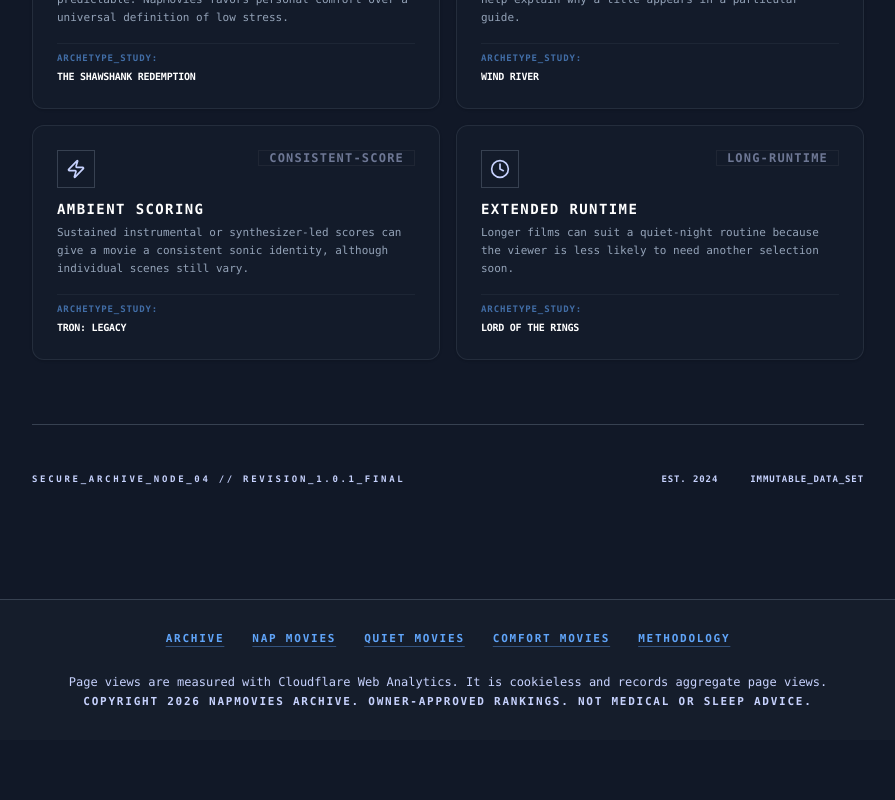
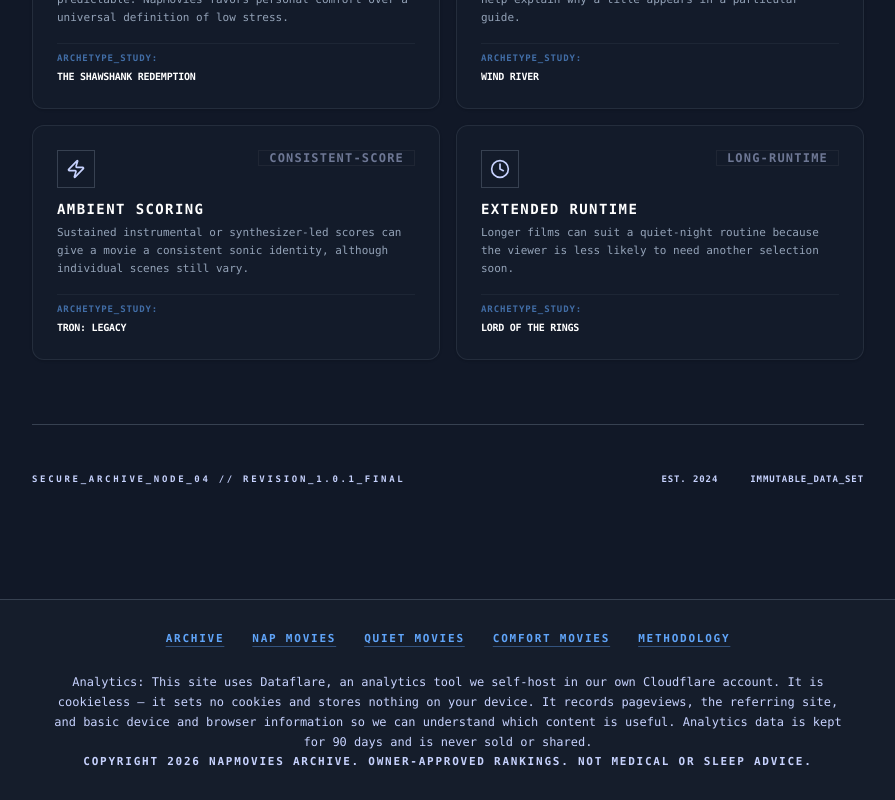
Before and after one commit to sthoms12/nap-movies-the-sleep-friendly-movie-database, a React (Vite) app: page /criteria in a window 1280 px wide. Shown: the part 1813-2613 px from the top of the page, without its empty margins (192-1087 px from the left). Before the commit the page ends 2553 px from the top, so only its background shows below. Built offline with nearby package versions, Linux system fonts and the light colour scheme.

Commit message:
Add Dataflare analytics disclosure to footer

```diff
--- a/src/components/layout/SiteFooter.tsx
+++ b/src/components/layout/SiteFooter.tsx
@@ -22,7 +22,7 @@ export function SiteFooter() {
           ))}
         </nav>
         <p className="px-3 pt-2 text-center text-xs leading-5 text-retro-text">
-          Page views are measured with Cloudflare Web Analytics. It is cookieless and records aggregate page views.
+          Analytics: This site uses Dataflare, an analytics tool we self-host in our own Cloudflare account. It is cookieless — it sets no cookies and stores nothing on your device. It records pageviews, the referring site, and basic device and browser information so we can understand which content is useful. Analytics data is kept for 90 days and is never sold or shared.
         </p>
         <p suppressHydrationWarning className="px-3 pb-3 text-center text-[11px] font-bold uppercase leading-5 tracking-[0.16em] text-retro-text">
           Copyright {year} NapMovies archive. Owner-approved rankings. Not medical or sleep advice.
```
